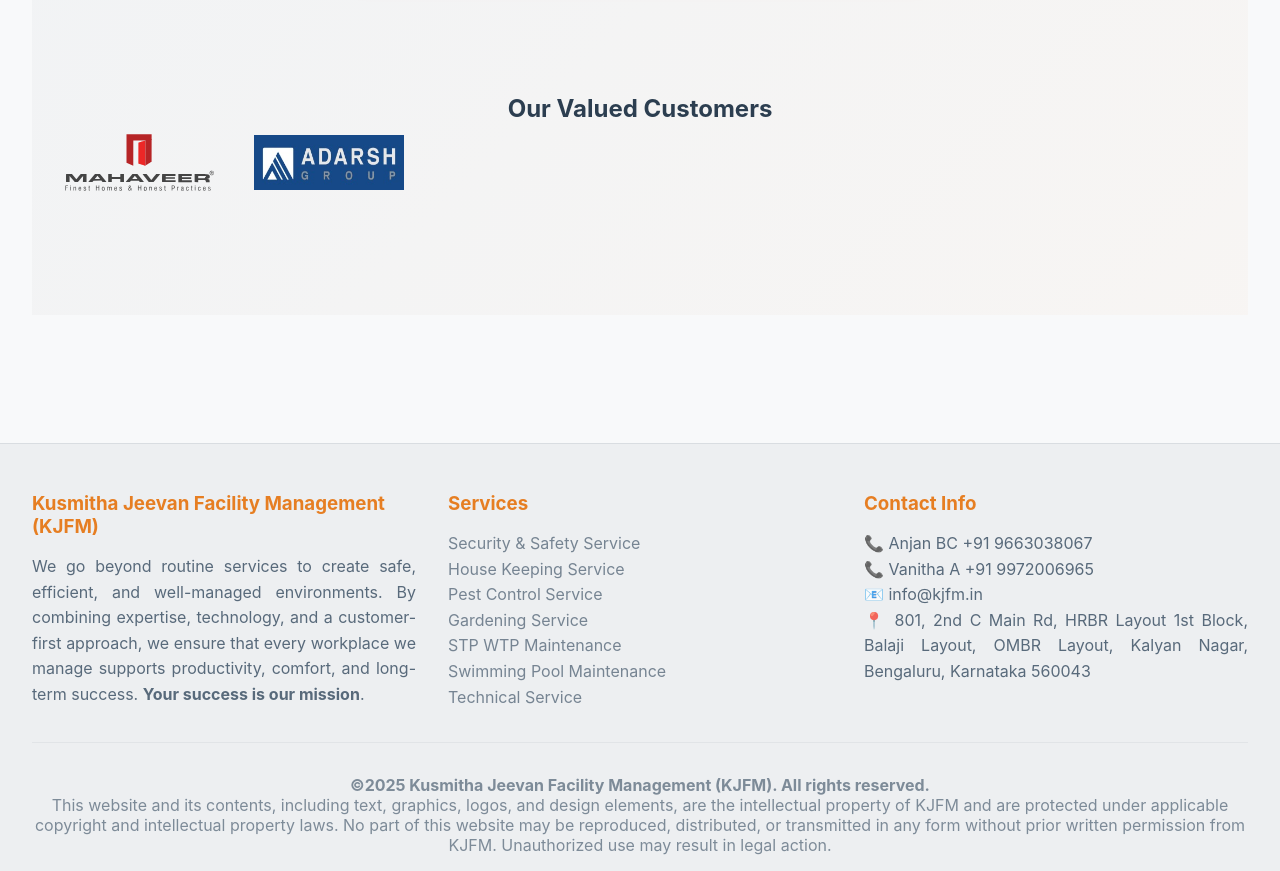
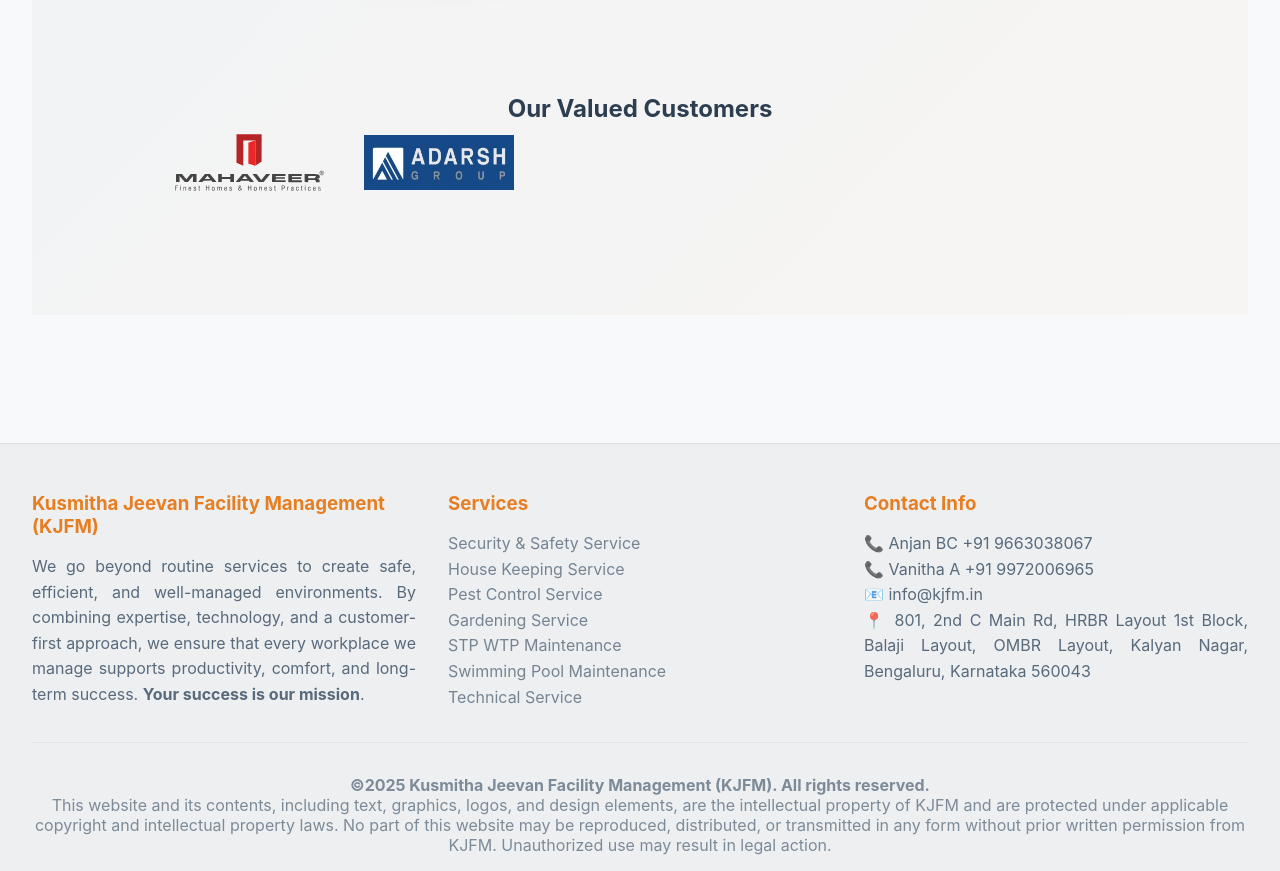
Before and after one commit to kusmithajeevanfm/kjfm-website, a plain HTML site: page index.html in a window 1280 px wide. Shown: the part 4100-4971 px from the top of the page. Drawn offline with Linux system fonts and the light colour scheme.

Commit message:
udpated logo alignment

```diff
--- a/style.css
+++ b/style.css
@@ -504,7 +504,7 @@ body {
 /* Customer Section*/
 .customer-logo {
     display: flex;
-    justify-content: Left;
+    justify-content: center;
     align-items: center;
     gap: 40px;
 }
```
